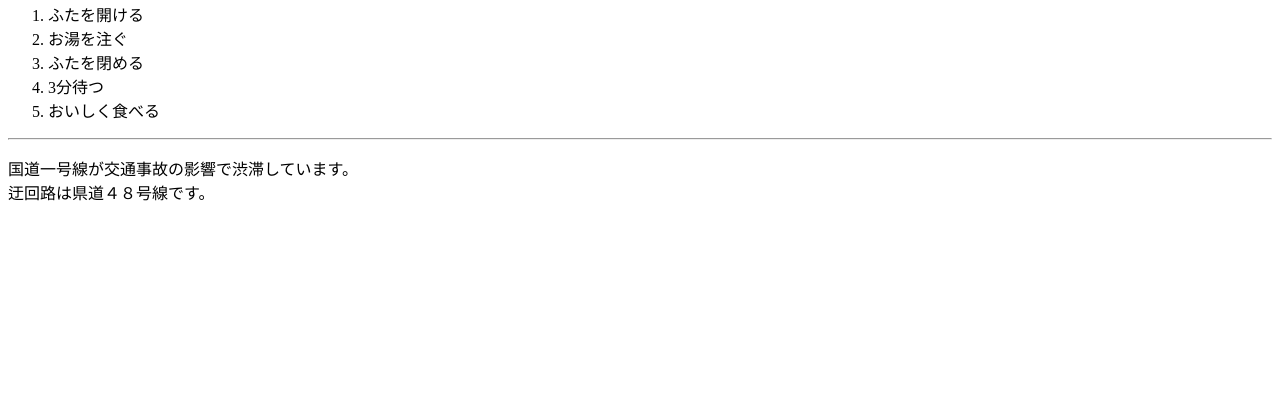
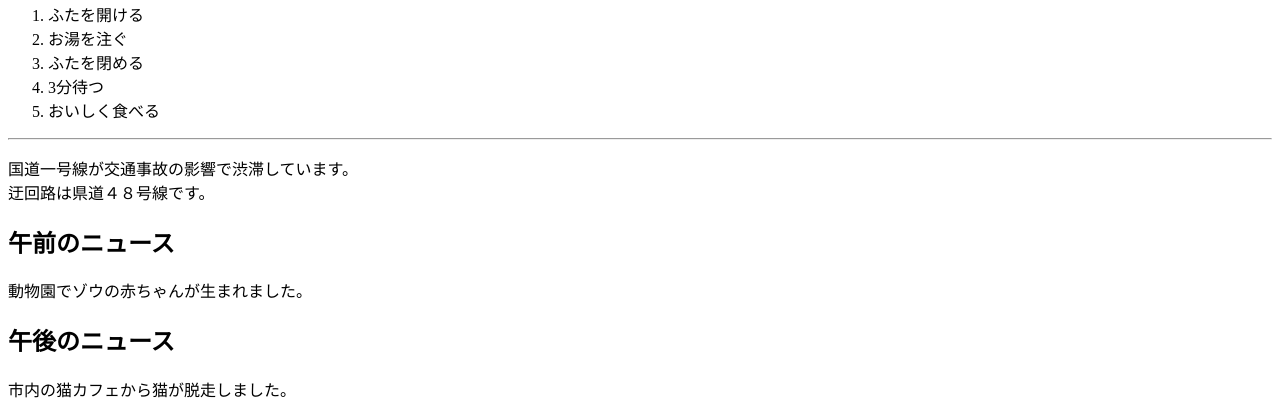
Before and after one commit to hayato683/html-css-basic-kadai, a plain HTML site: page kadai_005/index.html in a window 1280 px wide. Shown: the part 540-957 px from the top of the page. Before the commit the page ends 800 px from the top, so only its background shows below. Drawn offline with Linux system fonts and the light colour scheme.

Commit message:
divタグ

```diff
--- a/kadai_005/index.html
+++ b/kadai_005/index.html
@@ -30,5 +30,13 @@
     </ol>
     <hr>
     <p>国道一号線が交通事故の影響で渋滞しています。<br>迂回路は県道４８号線です。</p>
+    <div>
+        <h2>午前のニュース</h2>
+        <p>動物園でゾウの赤ちゃんが生まれました。</p>
+    </div>
+    <div>
+        <h2>午後のニュース</h2>
+        <p>市内の猫カフェから猫が脱走しました。</p>
+    </div>
 </body>
 </html>
```
